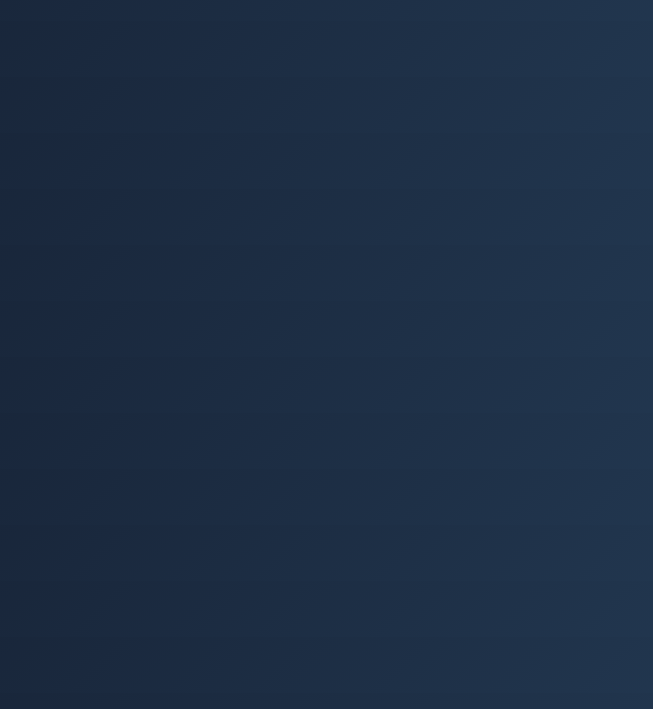
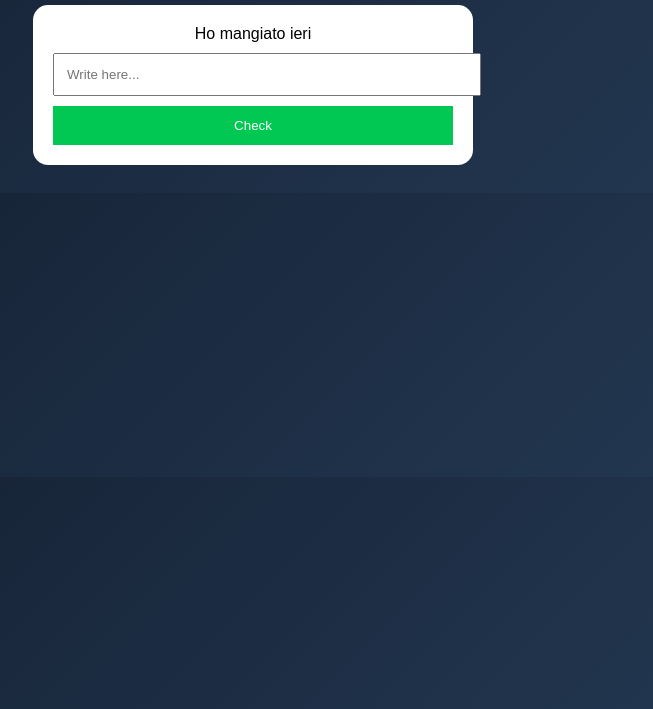
Before and after one commit to Etkdennis/English-coach, a website: page index.html in a window 1280 px wide. Shown: the part 91-800 px from the top of the page, without its empty margins (387-1040 px from the left). Drawn offline with Linux system fonts and the light colour scheme.

Commit message:
Update index.html

```diff
--- a/index.html
+++ b/index.html
@@ -7,21 +7,66 @@
   <style>
     body {
       font-family: Arial;
-      background: linear-gradient(135deg, #141e30, #243b55);
-      color: white;
-      padding: 20px;
-      text-align: center;
+      background: linear-gradient(135deg,#141e30,#243b55);
+      color:white;
+      padding:20px;
+      text-align:center;
     }
 
     .card {
-      background: white;
-      color: black;
-      padding: 20px;
-      border-radius: 15px;
-      max-width: 400px;
-      margin: auto;
+      background:white;
+      color:black;
+      padding:20px;
+      border-radius:15px;
+      max-width:400px;
+      margin:auto;
     }
 
     input {
-      width: 100%;
-      padding: 12
+      width:100%;
+      padding:12px;
+      margin-top:10px;
+    }
+
+    button {
+      margin-top:10px;
+      padding:12px;
+      width:100%;
+      background:#00c853;
+      color:white;
+      border:none;
+    }
+  </style>
+</head>
+
+<body>
+
+<h2>English Coach AI 🧠</h2>
+
+<div class="card">
+  <div id="question">Ho mangiato ieri</div>
+  <input id="answer" placeholder="Write here..." />
+  <button onclick="checkTranslation()">Check</button>
+  <div id="feedback"></div>
+</div>
+
+<script>
+async function checkTranslation() {
+  const input = document.getElementById("answer").value;
+
+  const response = await fetch("/check", {
+    method: "POST",
+    headers: {
+      "Content-Type": "application/json"
+    },
+    body: JSON.stringify({ text: input })
+  });
+
+  const data = await response.json();
+
+  document.getElementById("feedback").innerText = data.result;
+}
+</script>
+
+</body>
+</html>
```
